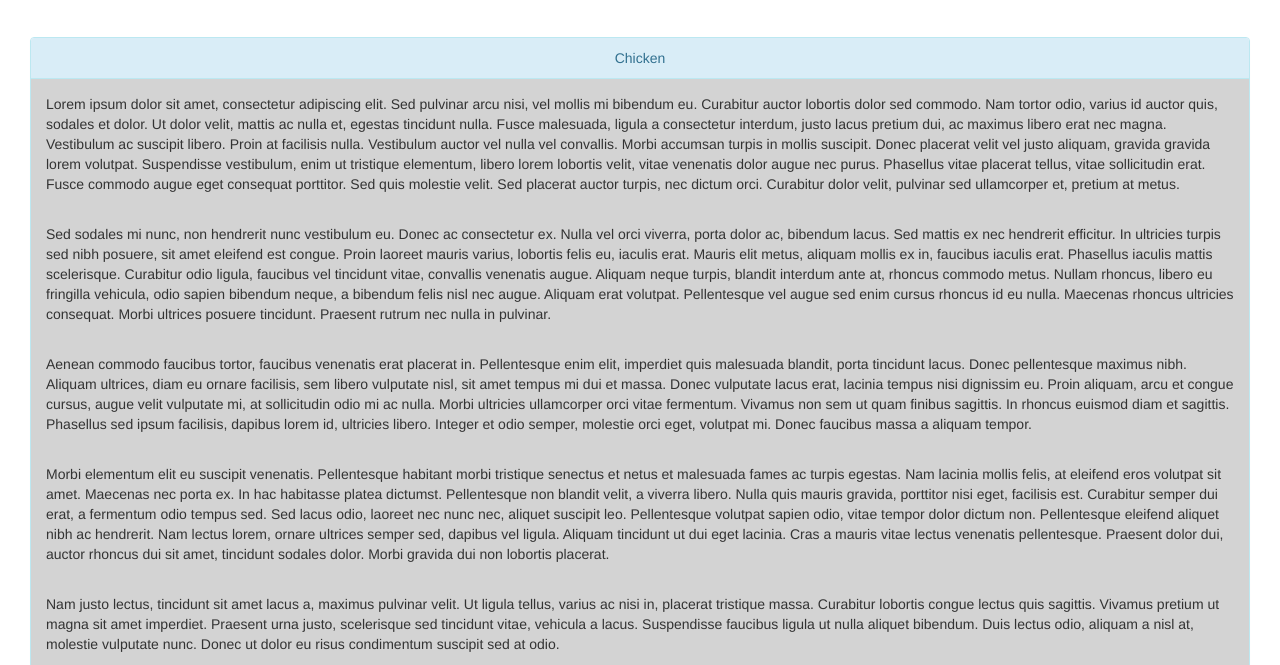
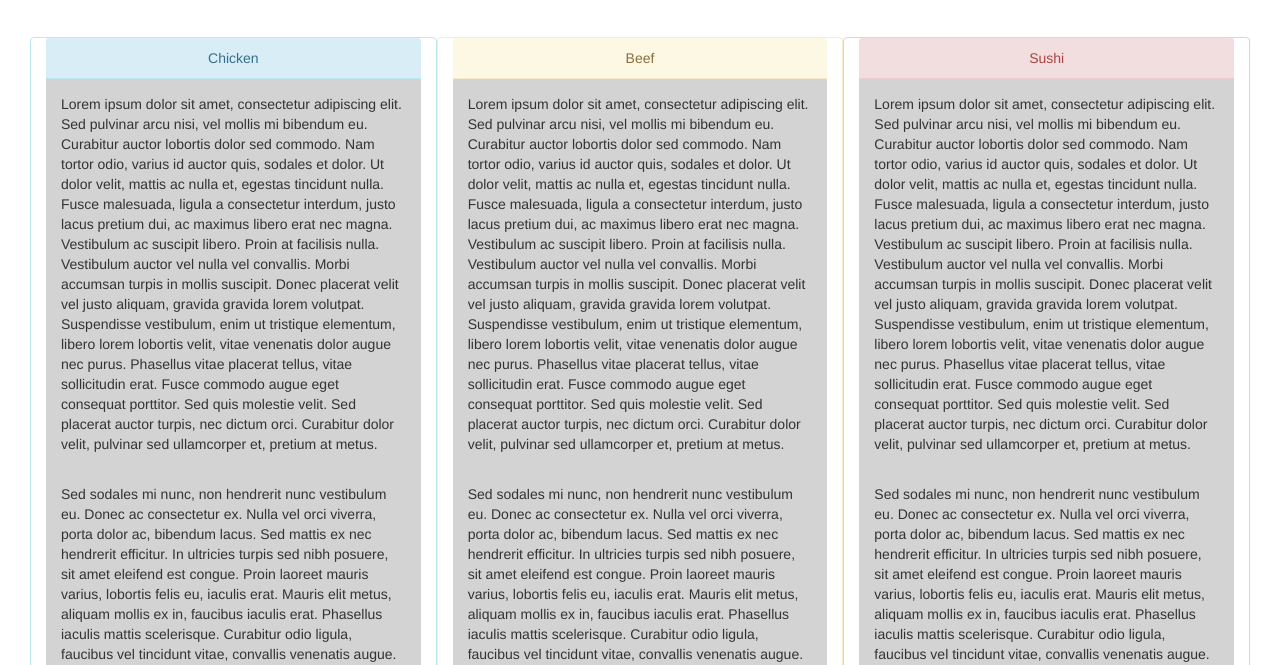
Before and after one commit to EEduardoSanandres/module-week3, a plain HTML site: page site/index.html in a window 1280 px wide. Shown: the part 135-800 px from the top of the page. Drawn offline with nearby package versions, Linux system fonts and the light colour scheme.

Commit message:
Add files via upload

```diff
--- a/site/index.html
+++ b/site/index.html
@@ -31,7 +31,7 @@
     </div>
 
     <div class="section-container m-4" style="margin: 30px;">
-    <section id="chicken-section" class="menu-section panel panel-info">
+    <section id="chicken-section" class="menu-section panel panel-info col-md-4 col-sm-6 col-xs-12">
         <div class="panel-heading section-title section-title-chicken text-center" id="Chicken">Chicken</div>
         <div class="panel-body section-paragraph bg-light p-3" style="background-color:lightgrey">
           <p>Lorem ipsum dolor sit amet, consectetur adipiscing elit. Sed pulvinar arcu nisi, vel mollis mi bibendum eu. Curabitur auctor lobortis dolor sed commodo. Nam tortor odio, varius id auctor quis, sodales et dolor. Ut dolor velit, mattis ac nulla et, egestas tincidunt nulla. Fusce malesuada, ligula a consectetur interdum, justo lacus pretium dui, ac maximus libero erat nec magna. Vestibulum ac suscipit libero. Proin at facilisis nulla. Vestibulum auctor vel nulla vel convallis. Morbi accumsan turpis in mollis suscipit. Donec placerat velit vel justo aliquam, gravida gravida lorem volutpat. Suspendisse vestibulum, enim ut tristique elementum, libero lorem lobortis velit, vitae venenatis dolor augue nec purus. Phasellus vitae placerat tellus, vitae sollicitudin erat. Fusce commodo augue eget consequat porttitor. Sed quis molestie velit. Sed placerat auctor turpis, nec dictum orci. Curabitur dolor velit, pulvinar sed ullamcorper et, pretium at metus.</p>
@@ -50,7 +50,7 @@
           <a href="#top"> Back to the top</a>
         </div>
     </section>
-    <section id="beef-section" class="menu-section panel panel-warning m-4">
+    <section id="beef-section" class="menu-section panel panel-warning col-md-4 col-sm-6 col-xs-12">
         <div class="panel-heading section-title section-title-beef text-center" id="Beef">Beef</div>
         <div class="panel-body section-paragraph bg-light p-3" style="background-color:lightgrey">
           <p>Lorem ipsum dolor sit amet, consectetur adipiscing elit. Sed pulvinar arcu nisi, vel mollis mi bibendum eu. Curabitur auctor lobortis dolor sed commodo. Nam tortor odio, varius id auctor quis, sodales et dolor. Ut dolor velit, mattis ac nulla et, egestas tincidunt nulla. Fusce malesuada, ligula a consectetur interdum, justo lacus pretium dui, ac maximus libero erat nec magna. Vestibulum ac suscipit libero. Proin at facilisis nulla. Vestibulum auctor vel nulla vel convallis. Morbi accumsan turpis in mollis suscipit. Donec placerat velit vel justo aliquam, gravida gravida lorem volutpat. Suspendisse vestibulum, enim ut tristique elementum, libero lorem lobortis velit, vitae venenatis dolor augue nec purus. Phasellus vitae placerat tellus, vitae sollicitudin erat. Fusce commodo augue eget consequat porttitor. Sed quis molestie velit. Sed placerat auctor turpis, nec dictum orci. Curabitur dolor velit, pulvinar sed ullamcorper et, pretium at metus.</p>
@@ -69,7 +69,7 @@
           <a href="#top"> Back to the top</a>
         </div>
     </section>
-    <section id="sushi-section" class="menu-section panel panel-danger m-4">
+    <section id="sushi-section" class="menu-section panel panel-danger col-md-4 col-sm-12 col-xs-12">
         <div class="panel-heading section-title section-title-sushi text-center" id="Sushi">Sushi</div>
         <div class="panel-body section-paragraph bg-light p-3" style="background-color:lightgrey">
           <p>Lorem ipsum dolor sit amet, consectetur adipiscing elit. Sed pulvinar arcu nisi, vel mollis mi bibendum eu. Curabitur auctor lobortis dolor sed commodo. Nam tortor odio, varius id auctor quis, sodales et dolor. Ut dolor velit, mattis ac nulla et, egestas tincidunt nulla. Fusce malesuada, ligula a consectetur interdum, justo lacus pretium dui, ac maximus libero erat nec magna. Vestibulum ac suscipit libero. Proin at facilisis nulla. Vestibulum auctor vel nulla vel convallis. Morbi accumsan turpis in mollis suscipit. Donec placerat velit vel justo aliquam, gravida gravida lorem volutpat. Suspendisse vestibulum, enim ut tristique elementum, libero lorem lobortis velit, vitae venenatis dolor augue nec purus. Phasellus vitae placerat tellus, vitae sollicitudin erat. Fusce commodo augue eget consequat porttitor. Sed quis molestie velit. Sed placerat auctor turpis, nec dictum orci. Curabitur dolor velit, pulvinar sed ullamcorper et, pretium at metus.</p>
```
